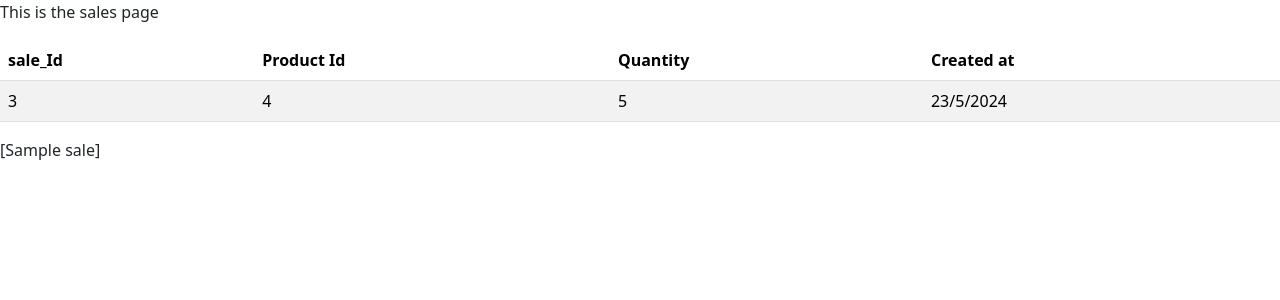
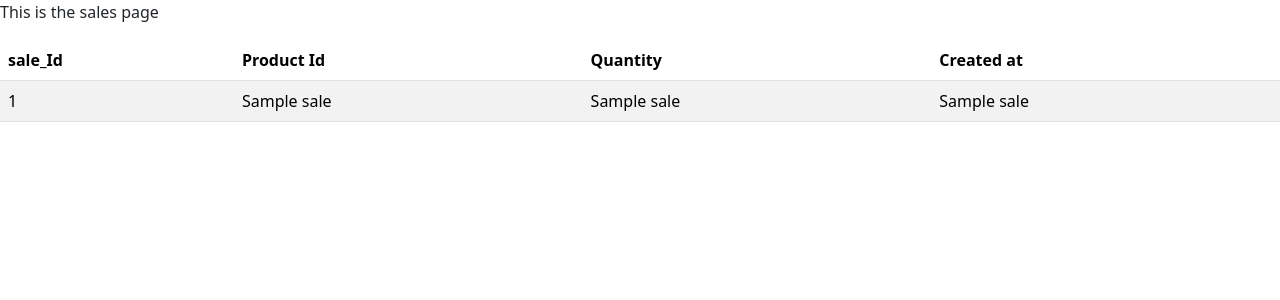
Before and after one commit to Nazoest/myduka-project, a Flask app: page /sales in a window 1280 px wide. Shown: the top 300 px of the page. Run offline with Flask 3, Linux system fonts and the light colour scheme; a database or web service that is not in the repository returns one stand-in record (values such as "Sample title"); some libraries are stand-ins or nearby versions.

Commit message:
looping using jinja

```diff
--- a/templates/sales.html
+++ b/templates/sales.html
@@ -21,15 +21,16 @@
         </tr>
       </thead>
       <tbody>
+        {% for sale in sales%}
         <tr>
-          <td>3</td>
-          <td>4</td>
-          <td>5</td>
-          <td>23/5/2024</td>
+          <td>{{sale[0]}}</td>
+          <td>{{sale[1]}}</td>
+          <td>{{sale[2]}}</td>
+          <td>{{sale[3]}}</td>
         </tr>
+        {% endfor%}
       </tbody>
     </table>
-    {{sales}}
 </div>
   </div>
 </div>
```
Also changed, not shown: templates/product.html (+6 -5 lines), templates/stock.html (+6 -5 lines).
